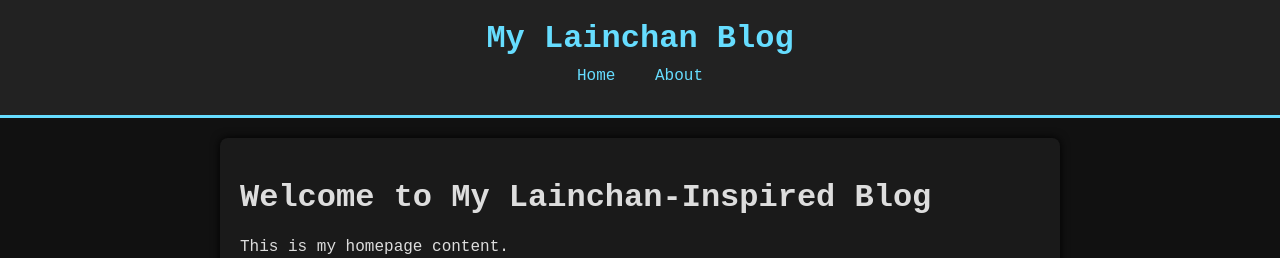
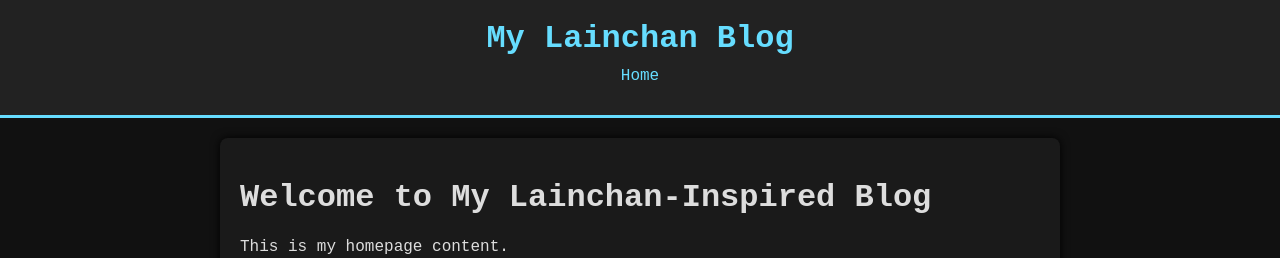
Before and after one commit to Lxsoftroxs/Lxsoftroxs.github.io, a Jekyll site: the page built from index.html, in a window 1280 px wide. Shown: the top 258 px of the page. Built offline with Jekyll 4.4.1, drawn with Linux system fonts in a browser that asks for light colours.

Commit message:
Update header.html

```diff
--- a/_includes/header.html
+++ b/_includes/header.html
@@ -5,7 +5,6 @@
     <nav class="site-nav">
       <ul>
         <li><a href="{{ '/' | relative_url }}">Home</a></li>
-        <li><a href="{{ '/about' | relative_url }}">About</a></li>
         <!-- Add additional nav links as needed -->
       </ul>
     </nav>
```
